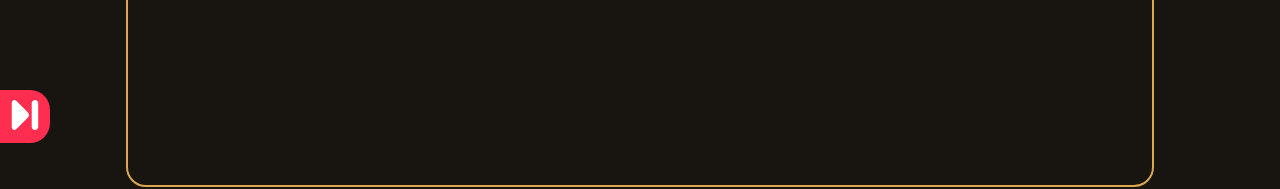
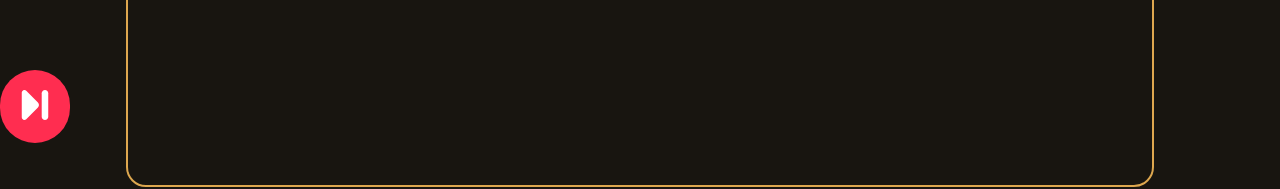
Before and after one commit to undangmai/dwipayana-yustiana, a plain HTML site: page contohundangan1.html in a window 1280 px wide. Shown: the part 617-806 px from the top of the page. Drawn offline with nearby package versions, Linux system fonts and the light colour scheme.

Commit message:
Update rootstyle.css

```diff
--- a/css/rootstyle.css
+++ b/css/rootstyle.css
@@ -179,9 +179,8 @@ button{
 .sticky-button button{
     background-color: #ff2d50;
     border: none;
-    padding: 10px;
-    border-top-right-radius: 20px;
-    border-bottom-right-radius: 20px;
+    padding: 20px;
+    border-radius:100px;
 }
 
 .sticky-button button:active{
```
